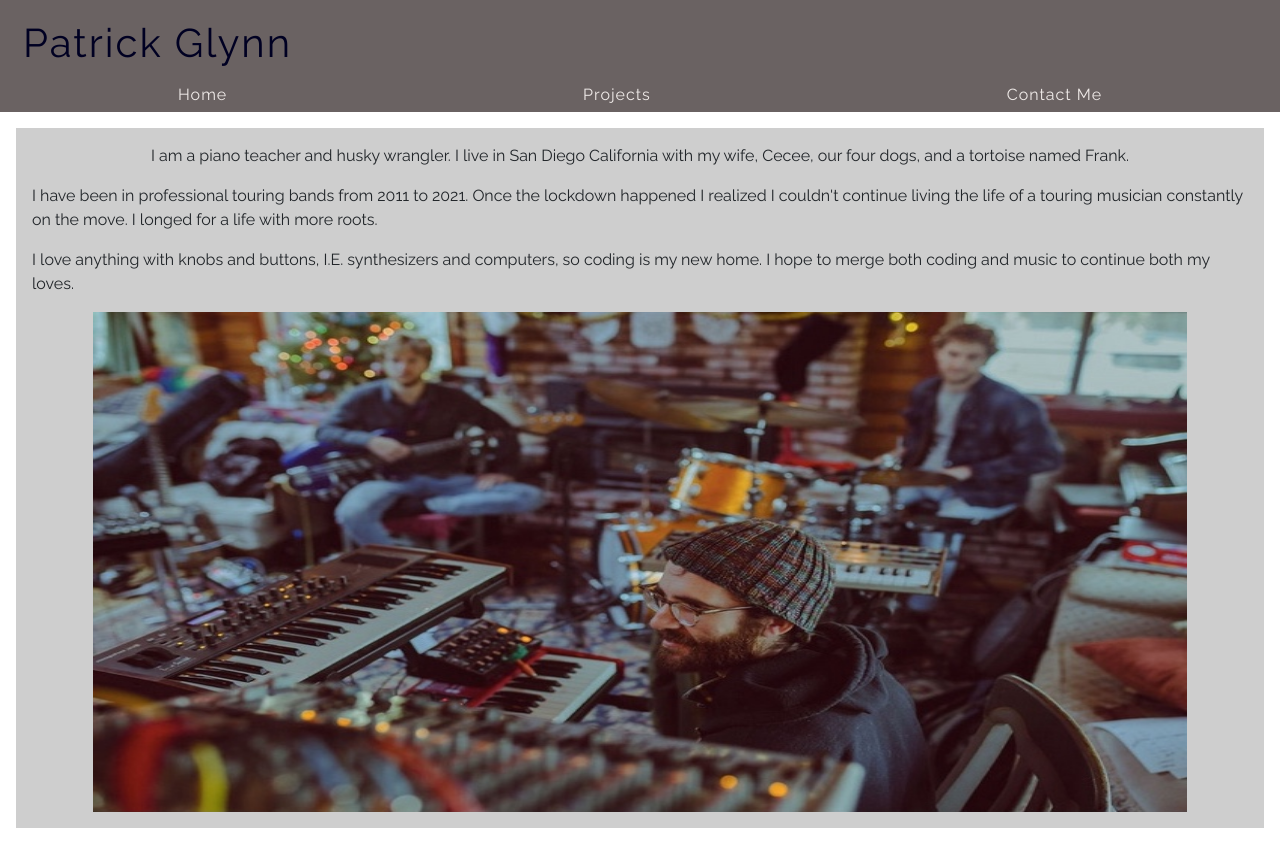
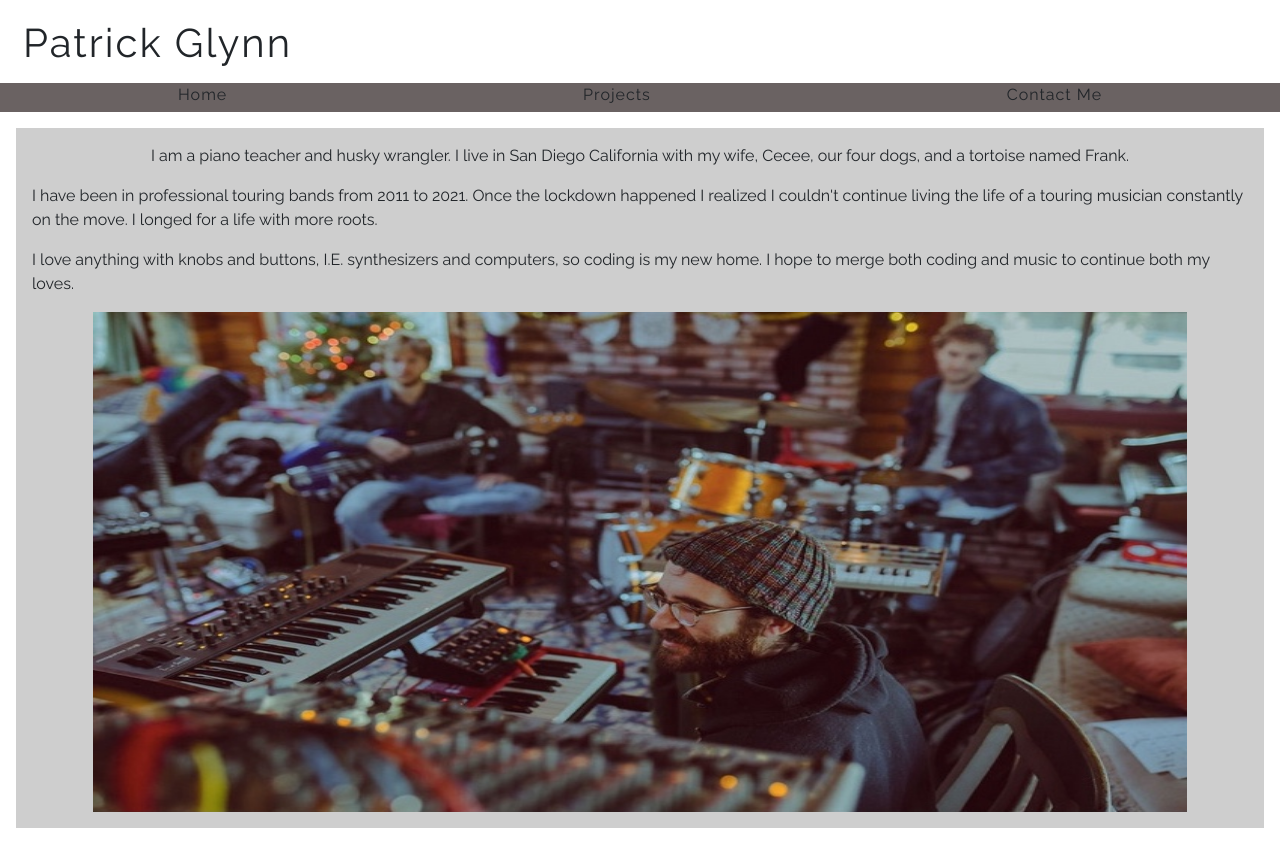
Before and after one commit to tuglynn/react-portfolio, a React (Create React App) app: page / in a window 1280 px wide. Built offline with nearby package versions, Linux system fonts and the light colour scheme.

Commit message:
fixed the style.js file

```diff
--- a/src/components/NavTabs.js
+++ b/src/components/NavTabs.js
@@ -12,7 +12,6 @@ function NavTabs({ currentPage, handlePageChange }) {
         <a
           href="#home"
           onClick={() => handlePageChange('Home')}
-          // style={styles.button}
           className='nav-item'
         >
           Home
@@ -20,7 +19,6 @@ function NavTabs({ currentPage, handlePageChange }) {
         <a
           href="#projects"
           onClick={() => handlePageChange('Projects')}
-          // style={styles.button}
           className='nav-item'
         >
           Projects
@@ -28,7 +26,6 @@ function NavTabs({ currentPage, handlePageChange }) {
         <a
           href="#contact"
           onClick={() => handlePageChange('Contact')}
-          // style={styles.button}
           className='nav-item'
         >
           Contact Me
--- a/src/components/PortfolioContainer.js
+++ b/src/components/PortfolioContainer.js
@@ -6,7 +6,6 @@ import Projects from './pages/Projects';
 export default function PortfolioContainer() {
   const [currentPage, setCurrentPage] = useState('Home');
 
-  // TODO: Add a comment describing the functionality of this method
   const renderPage = () => {
     if (currentPage === 'Home') {
       return <Home />;
--- a/src/components/pages/Home.js
+++ b/src/components/pages/Home.js
@@ -1,6 +1,6 @@
 import React from 'react';
-import styles from '../../styles/styles'
-import hero from '../../images/kingdream.jpg'
+import styles from '../../styles/styles';
+import hero from '../../images/kingdream.jpg';
 
 
 
--- a/src/styles/styles.css
+++ b/src/styles/styles.css
@@ -1,14 +1,3 @@
-:root {
-    --white: #f0ebe9;
-    --dark: #000022;
-    --grey: #6A6262;
-    --green: #425738;
-    --brown: #8F6A28;
-    --cece: #cecece;
-    --space: .5px;
-}
-
-
 header {
     font-family: 'Raleway', sans-serif;
     display: flex;
--- a/src/styles/styles.js
+++ b/src/styles/styles.js
@@ -1,4 +1,3 @@
-import React from 'react'
 import '@fontsource/raleway'
 
 const styles = {
```
Also changed, not shown: src/components/pages/Contact.js (+0 -9 lines).
